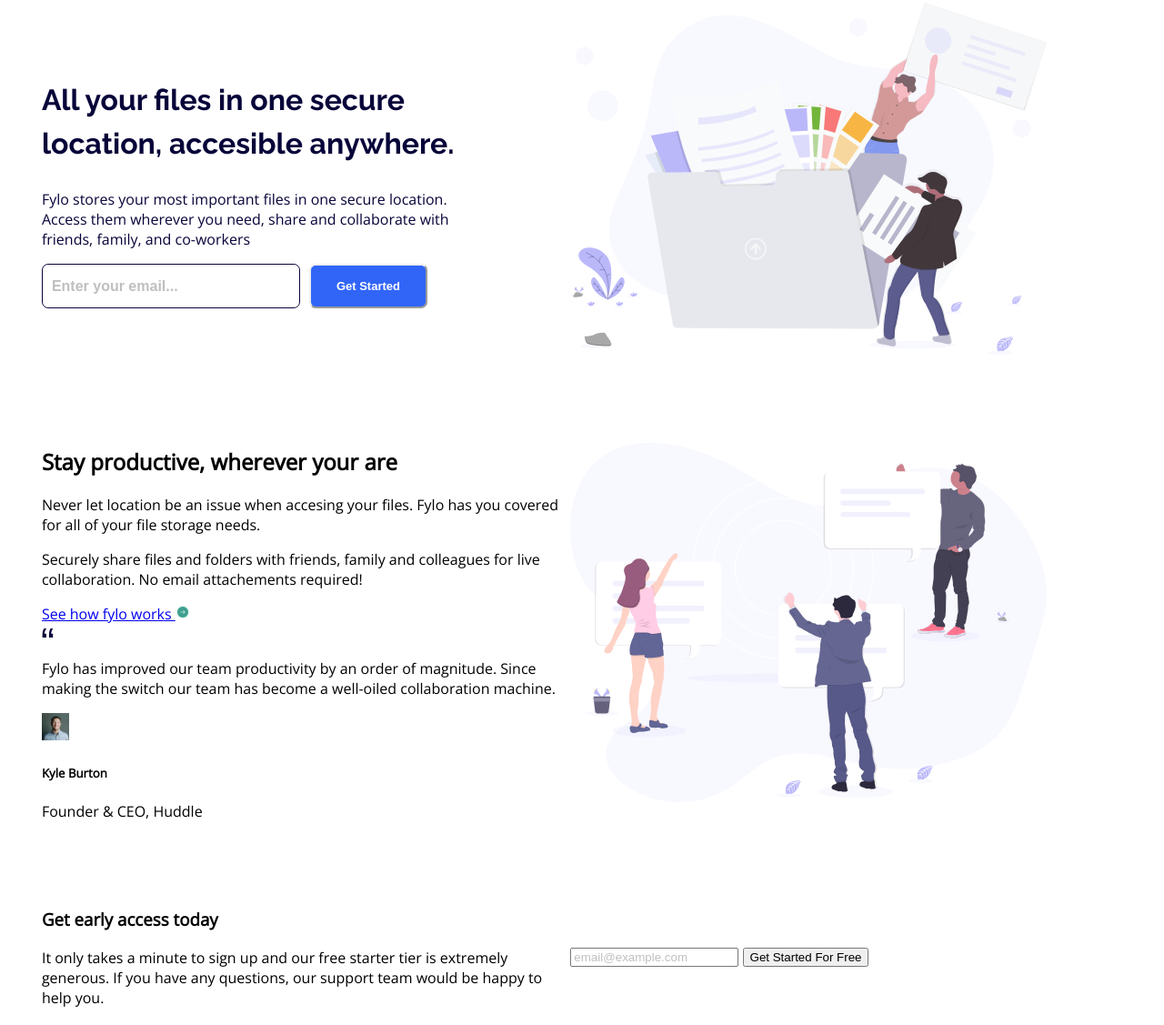
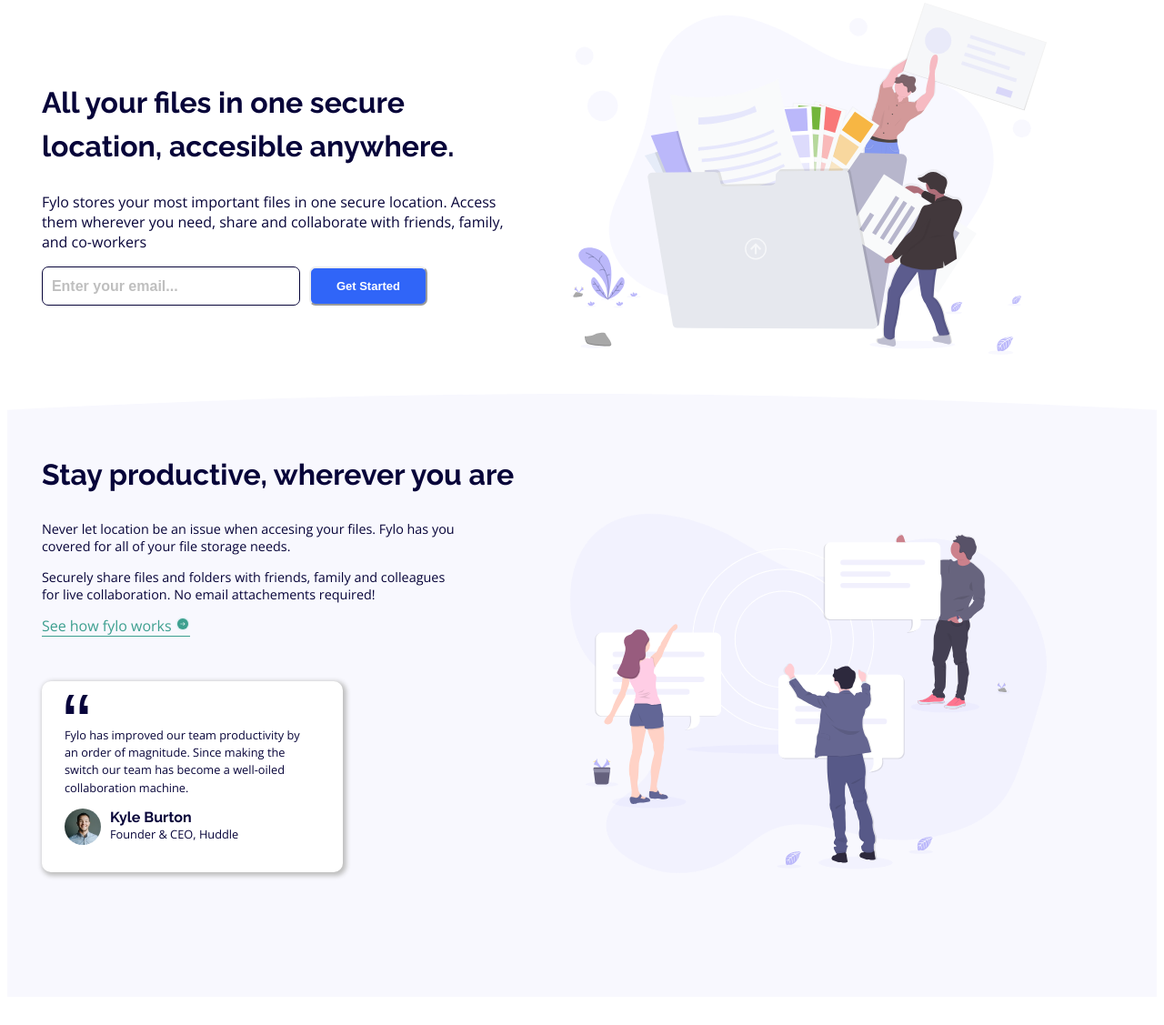
Before and after one commit to jorgedav-id/frontend-mentor-fylo-landing-page-challenge, a plain HTML site: page index.html in a window 1280 px wide. Shown: the part 120-1247 px from the top of the page at 91% size. Drawn offline with nearby package versions, Linux system fonts and the light colour scheme.

Commit message:
add styles to complete section two

```diff
--- a/index.html
+++ b/index.html
@@ -44,22 +44,22 @@
         <img  src="images/illustration-1.svg" alt="illustration-1" width="90%" height="90%">
       </div>
     </section>
-    <section class="row">
+    <section class="row section-2">
       <div class="left-column">
         <div>
-          <h2>Stay productive, wherever your are</h2>
+          <h2>Stay productive, wherever you are</h2>
           <p>Never let location be an issue when accesing your files. Fylo has you covered for all of your file storage needs.</p>
           <p>Securely share files and folders with friends, family and colleagues for live collaboration. No email attachements required!</p>
           <a href="#">See how fylo works <img src="images/icon-arrow.svg" alt="ir"></a>
         </div>
-        <div>
-          <img src="images/icon-quotes.svg" alt="quotes-testimonial">
+        <div class="testimonial-card">
+          <img src="images/icon-quotes.svg" alt="quotes-testimonial" class="quote-testimonial">
           <p>Fylo has improved our team productivity by an order of magnitude. Since making the switch our team has become a well-oiled collaboration machine.</p>
-          <div>
-            <img src="images/avatar-testimonial.jpg" alt="avatar-testimonial" width="30" height="30" id="avatar-testimonial">
+          <div class="testimonial-user-info">
+            <img src="images/avatar-testimonial.jpg" alt="avatar-testimonial" class="testimonial-avatar">
             <div>
               <h5>Kyle Burton</h5>
-              <span>Founder & CEO, Huddle</span>
+              <p>Founder & CEO, Huddle</p>
             </div>
           </div>
         </div>
@@ -68,7 +68,7 @@
         <img src="images/illustration-2.svg" alt="illustration-2" width="90%" height="90%">
       </div>
     </section>
-    <section class="row">
+    <section class="row section-3">
       <div class="left-column">
         <h3>Get early access today</h3>
         <p>It only takes a minute to sign up and our free starter tier is extremely generous. If you have any questions, our support team would be happy to help you.</p>
--- a/style.css
+++ b/style.css
@@ -48,7 +48,7 @@ h1 {
 
 .text-section-1 {
     text-align: left;
-    width: 80%;
+    width: 90%;
     font-family: 'Open Sans', sans-serif;
     font-weight: 400;
     font-size: 1rem;
@@ -82,12 +82,102 @@ h1 {
     border-color: unset;
     border-radius: 7px;
     width: 30%;
-    padding: 15px 20px;
+    padding: 12px 20px;
     font-weight: bold;
     font-size:small;
     color: white;
 }
 
+.section-2 {
+    background-image: url(/images/bg-curve-desktop.svg);
+    background-size: cover;
+    background-position: center;
+    background-repeat: no-repeat;
+}
+
+h2 {
+    font-family: 'Raleway', sans-serif;
+    line-height: 1.5;
+    font-weight: bold;
+    font-size: 2rem;
+    color: hsl(243, 87%, 12%);
+}
+
+.section-2 p {
+    text-align: left;
+    width: 80%;
+    font-family: 'Open Sans', sans-serif;
+    font-weight: 400;
+    font-size: 0.9rem;
+    color: hsl(243, 87%, 12%);
+}
+
+.section-2 .left-column {
+    padding-bottom: 100px;
+}
+
+.section-2 a {
+    color: hsl(170, 45%, 43%);
+    text-decoration: none;
+    border-bottom: 1px solid;
+    border-color: hsl(170, 45%, 43%);
+}
+
+.testimonial-card {
+    background-color: white;
+    border-radius: 10px;
+    width: 50%;
+    padding: 0px 15px 10px 25px;
+    margin-top: 50px;
+    box-shadow: 2px 2px 5px 2px hsl(0, 0%, 75%);
+}
+
+.quote-testimonial {
+    height: 25px;
+    padding-top: 15px;
+}
+
+.testimonial-card p {
+    text-align: left;
+    margin-top: 5px;
+    width: 95%;
+    font-family: 'Open Sans', sans-serif;
+    font-weight: 400;
+    line-height: 1.5;
+    font-size: 0.8rem;
+    color: hsl(243, 87%, 12%);
+}
+
+.testimonial-user-info {
+    display: flex;
+    flex-direction: row;
+    column-gap: 10px;
+    width: 100%;
+    align-items: center;
+    margin-bottom: 20px;
+}
+
+.testimonial-user-info p {
+    width: 100%;
+    margin: 0px;
+    font-size: 0.8rem;
+    color: hsl(243, 87%, 12%);
+    font-family: 'Open Sans', sans-serif;
+}
+
+.testimonial-avatar {
+    width: 40px;
+    height: 40px;
+    border-radius: 25px;
+}
+
+.testimonial-card h5 {
+    font-family: 'Raleway', sans-serif;
+    margin: 0px;
+    font-weight: bold;
+    font-size: 1rem;
+    color: hsl(243, 87%, 12%);
+}
 
 
 @media (max-width:320px) {
```
